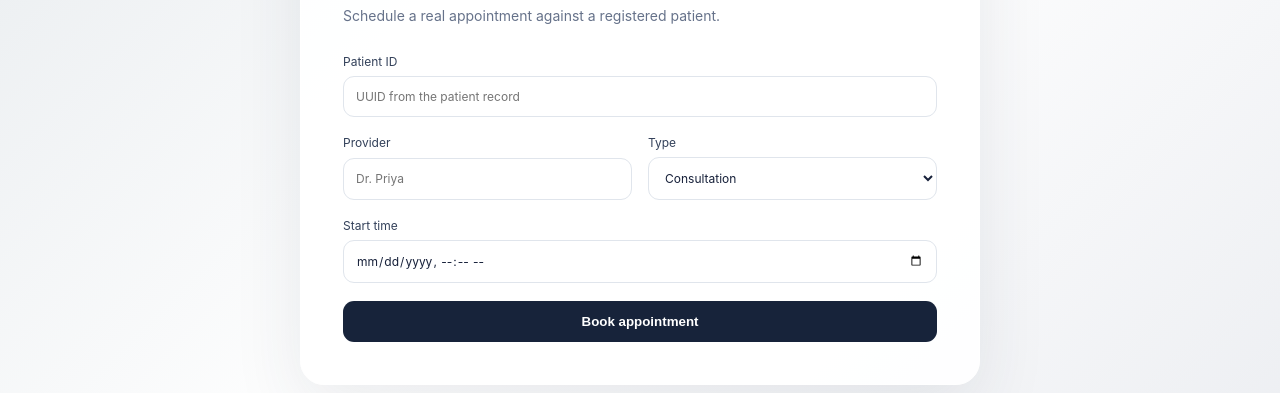
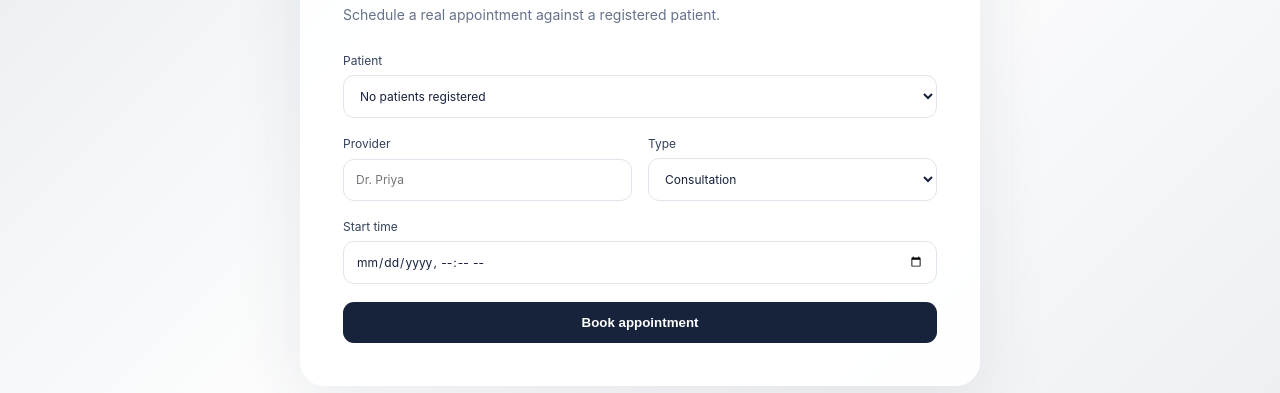
Before and after one commit to Z-A-R-R-O/HospitalX, a Next.js app: page /appointments/new in a window 1280 px wide. Shown: the part 271-664 px from the top of the page. Built offline with nearby package versions, Linux system fonts and the light colour scheme; no server answers; the database is empty.

Commit message:
Add patient lookup to appointment booking

```diff
--- a/app/appointments/new/page.tsx
+++ b/app/appointments/new/page.tsx
@@ -1,11 +1,15 @@
 "use client";
-import { FormEvent, useState } from "react";
+import { FormEvent, useEffect, useState } from "react";
 import { useRouter } from "next/navigation";
+
+type Patient = { id: string; full_name: string; external_identifier?: string | null };
 
 export default function NewAppointmentPage() {
   const router = useRouter();
+  const [patients, setPatients] = useState<Patient[]>([]);
   const [form, setForm] = useState({ patientId: "", providerName: "", appointmentType: "Consultation", startsAt: "" });
-  const [status, setStatus] = useState("");
-  async function submit(event: FormEvent) { event.preventDefault(); setStatus("Saving appointment…"); const response = await fetch("/api/appointments", { method: "POST", headers: { "Content-Type": "application/json" }, body: JSON.stringify(form) }); if (!response.ok) { setStatus("Could not save appointment. Check the patient ID."); return; } setStatus("Appointment saved."); setTimeout(() => router.push("/"), 700); }
-  return <main className="form-shell"><button className="back" onClick={() => router.push("/")}>← Back to Command Center</button><section className="form-card"><p>CITY CARE HOSPITAL</p><h1>Book an appointment</h1><span>Schedule a real appointment against a registered patient.</span><form onSubmit={submit}><label>Patient ID<input required value={form.patientId} onChange={e => setForm({ ...form, patientId: e.target.value })} placeholder="UUID from the patient record" /></label><div className="form-grid"><label>Provider<input required value={form.providerName} onChange={e => setForm({ ...form, providerName: e.target.value })} placeholder="Dr. Priya" /></label><label>Type<select value={form.appointmentType} onChange={e => setForm({ ...form, appointmentType: e.target.value })}><option>Consultation</option><option>Follow-up</option><option>Emergency</option><option>Review</option></select></label></div><label>Start time<input required type="datetime-local" value={form.startsAt} onChange={e => setForm({ ...form, startsAt: e.target.value })} /></label><button className="primary" type="submit">Book appointment</button>{status && <small className="form-status">{status}</small>}</form></section></main>;
+  const [status, setStatus] = useState("Loading patients…");
+  useEffect(() => { fetch("/api/patients").then(r => r.ok ? r.json() : Promise.reject()).then(d => { setPatients(d.patients ?? []); setStatus(""); }).catch(() => setStatus("Could not load patients.")); }, []);
+  async function submit(event: FormEvent) { event.preventDefault(); setStatus("Saving appointment…"); const response = await fetch("/api/appointments", { method: "POST", headers: { "Content-Type": "application/json" }, body: JSON.stringify(form) }); if (!response.ok) { setStatus("Could not save appointment. Check the details."); return; } setStatus("Appointment saved."); setTimeout(() => router.push("/"), 700); }
+  return <main className="form-shell"><button className="back" onClick={() => router.push("/")}>← Back to Command Center</button><section className="form-card"><p>CITY CARE HOSPITAL</p><h1>Book an appointment</h1><span>Schedule a real appointment against a registered patient.</span><form onSubmit={submit}><label>Patient<select required value={form.patientId} onChange={e => setForm({ ...form, patientId: e.target.value })}><option value="">{patients.length ? "Select a patient" : "No patients registered"}</option>{patients.map(p => <option key={p.id} value={p.id}>{p.full_name}{p.external_identifier ? ` · ${p.external_identifier}` : ""}</option>)}</select></label><div className="form-grid"><label>Provider<input required value={form.providerName} onChange={e => setForm({ ...form, providerName: e.target.value })} placeholder="Dr. Priya" /></label><label>Type<select value={form.appointmentType} onChange={e => setForm({ ...form, appointmentType: e.target.value })}><option>Consultation</option><option>Follow-up</option><option>Emergency</option><option>Review</option></select></label></div><label>Start time<input required type="datetime-local" value={form.startsAt} onChange={e => setForm({ ...form, startsAt: e.target.value })} /></label><button className="primary" type="submit" disabled={!patients.length}>Book appointment</button>{status && <small className="form-status">{status}</small>}</form></section></main>;
 }
```
